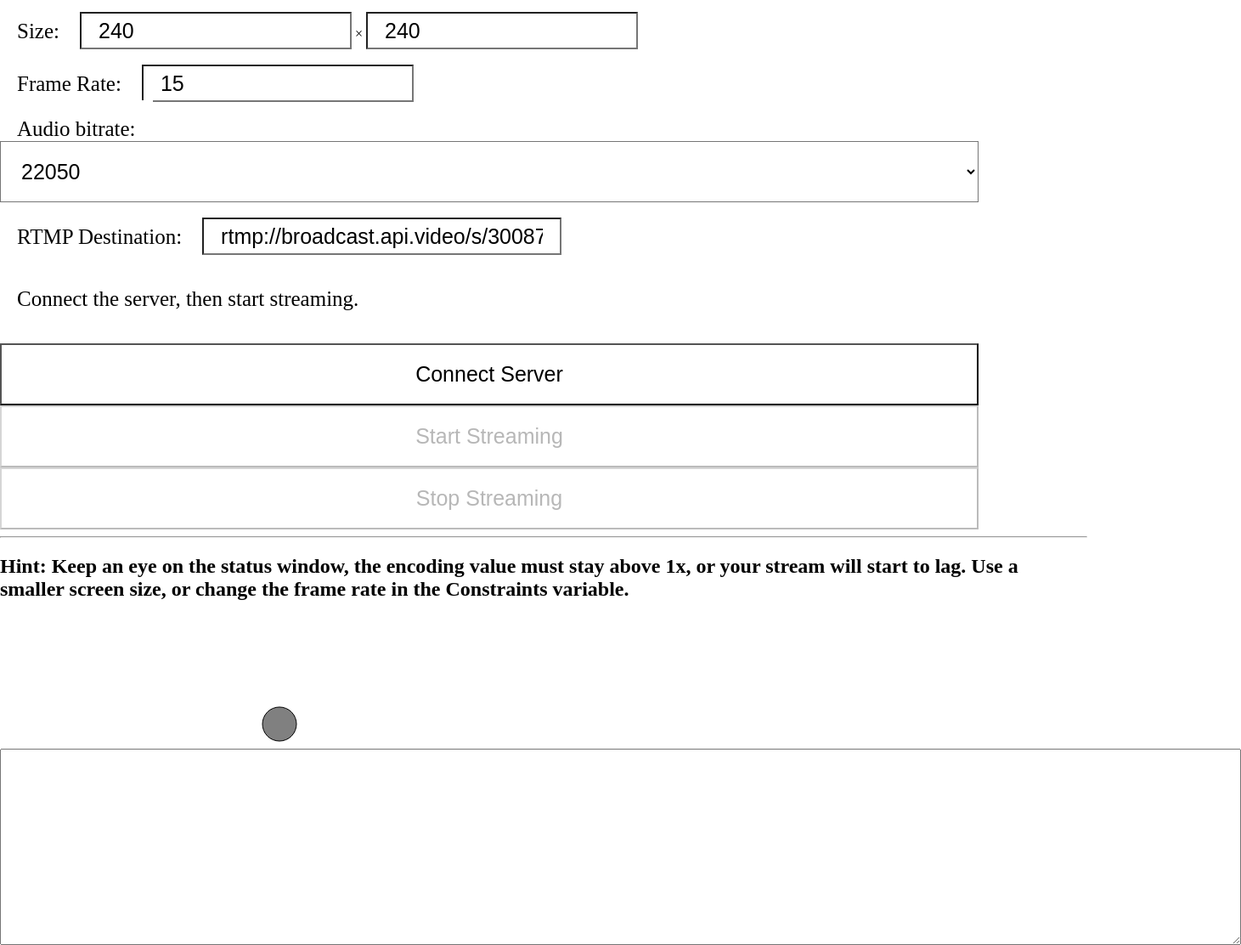
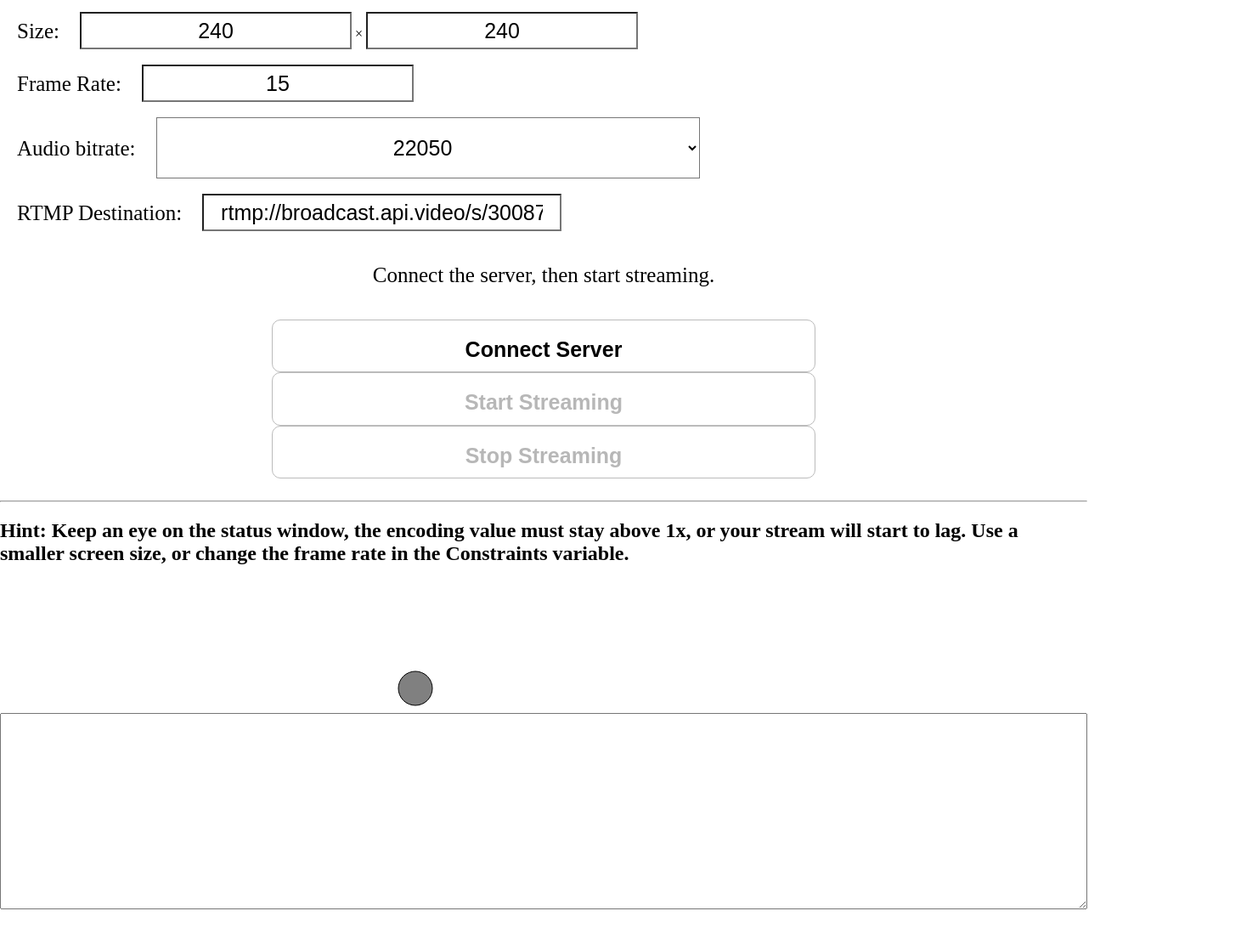
Before and after one commit to apivideo/browserLiveStream, a plain HTML site: page public/index.html in a window 1280 px wide. Shown: the part 347-1459 px from the top of the page at 85% size, 1461 px wide, since content can reach past the window. After the commit the page ends 1417 px from the top, so only its background shows below. Drawn offline with Linux system fonts and the light colour scheme.

Commit message:
chnages to ready for livestream.a.video

```diff
--- a/public/index.html
+++ b/public/index.html
@@ -8,7 +8,7 @@
 	<link rel="stylesheet" href="style.css">
 	<link rel="icon" href="icon.ico">
 </head>
-<body style="max-width:1600px;height:100%;margin:auto;">
+<body >
 <header class="header"
 ><h1 >
 Start a Live Stream!
@@ -47,9 +47,9 @@ To start a live stream:
 <div class="form" >
 Connect the server, then start streaming.
 </div><br/>
-<button class="form" id="button_server">Connect Server</button>
-<button class="form" id="button_start" >Start Streaming</button>
-<button class="form" id="button_stop" >Stop Streaming</button>
+<button class="form"  id="button_server">Connect Server</button>
+<button class="form"  id="button_start" >Start Streaming</button>
+<button class="form"  id="button_stop" >Stop Streaming</button>
 
 <br/>
 <hr/>
@@ -57,10 +57,10 @@ Connect the server, then start streaming.
 <h2>Hint: Keep an eye on the status window, the encoding value must stay above 1x, or your stream will start to lag. Use a smaller screen size, or change the frame rate in the Constraints variable.
 </h2>
 
-<div>
+<div class="video">
 	<p id="output_message"></p>
 
-	<video id="output_video" autoplay=true></video>
+	<video  id="output_video" autoplay=true></video>
 	<svg id="recording" height="50" width="50">
 	  <circle id="recordingCircle" cx="25" cy="25" r="20" stroke="black" stroke-width="1" fill="gray" />
 	</svg>
@@ -68,7 +68,7 @@ Connect the server, then start streaming.
 </div>
 
 
-<textarea readonly="true" id="output_console" cols=180 rows=15>
+<textarea readonly="true" id="output_console"  rows=15>
 </textarea>
 
 <script>
--- a/public/style.css
+++ b/public/style.css
@@ -1,3 +1,9 @@
+body{
+  width: 100%;
+  margin:auto;
+
+}
+
 .header {
   text-align: center;
   padding-top: 25px;
@@ -8,21 +14,24 @@
 
   }
 .formPadding{
- padding: 2%;
+ padding: 20px;
+ margin: auto;
 }
 
 
 .form {
+  margin: auto;
   font-size: 25px;
-  width: 90%;
+  text-align: center;
+  width: 50%;
   background: #fff;
   padding: 20px;
 
 
 }
-input[type=text], input[type=url], input[type=email], input[type=password], input[type=tel], input[type=file] {
+input[type=text] {
   -webkit-appearance: none; -moz-appearance: none;
-  margin: 0;
+  margin: auto;
   width: 25%; height: 40px;
   line-height: 40px;font-size: 25px;
 
@@ -37,25 +46,26 @@ input[type=checkbox] {
  -webkit-border-radius: 22px; -moz-border-radius: 22px; border-radius: 22px;
  border: 1px solid #bbb;
 }
-input[type=submit]{
-    -webkit-appearance: none; -moz-appearance: none;
-	line-height: 40px;font-size: 17px;
+button{
+  font-size: 17px;
     display: block;
-    margin: 1.5em 0;
-    font-size: 1em; line-height: 2.5em;
-    color: #333;
+    padding: 20px;
     font-weight: bold;
-    height: 2.5em; width: 100%;
-    background: #fdfdfd; background: -moz-linear-gradient(top, #fdfdfd 0%, #bebebe 100%); background: -webkit-gradient(linear, left top, left bottom, color-stop(0%,#fdfdfd), color-stop(100%,#bebebe)); background: -webkit-linear-gradient(top, #fdfdfd 0%,#bebebe 100%); background: -o-linear-gradient(top, #fdfdfd 0%,#bebebe 100%); background: -ms-linear-gradient(top, #fdfdfd 0%,#bebebe 100%); background: linear-gradient(to bottom, #fdfdfd 0%,#bebebe 100%);
+    height: 2.5em; width: 50%;
     border: 1px solid #bbb;
     -webkit-border-radius: 10px; -moz-border-radius: 10px; border-radius: 10px;
    }
 
 .input{
- width: 75%;
+  margin: auto;
+  width: 75%;
 
 }
 .video{
- width: 75%;
- height:75%;
+  width:75%;
+  margin: auto;
+
 }
+#output_console{
+  width:100%;
+}
```
Also changed, not shown: public/birdzoom.html (+1 -1 lines), README.md.
